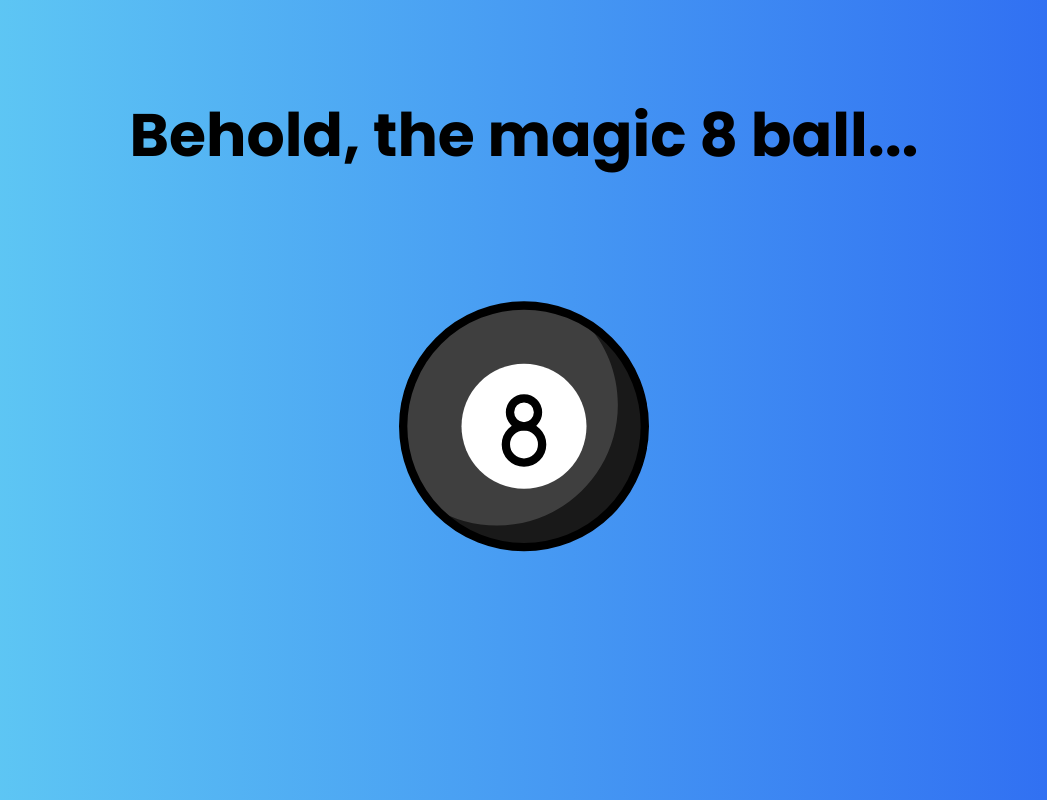
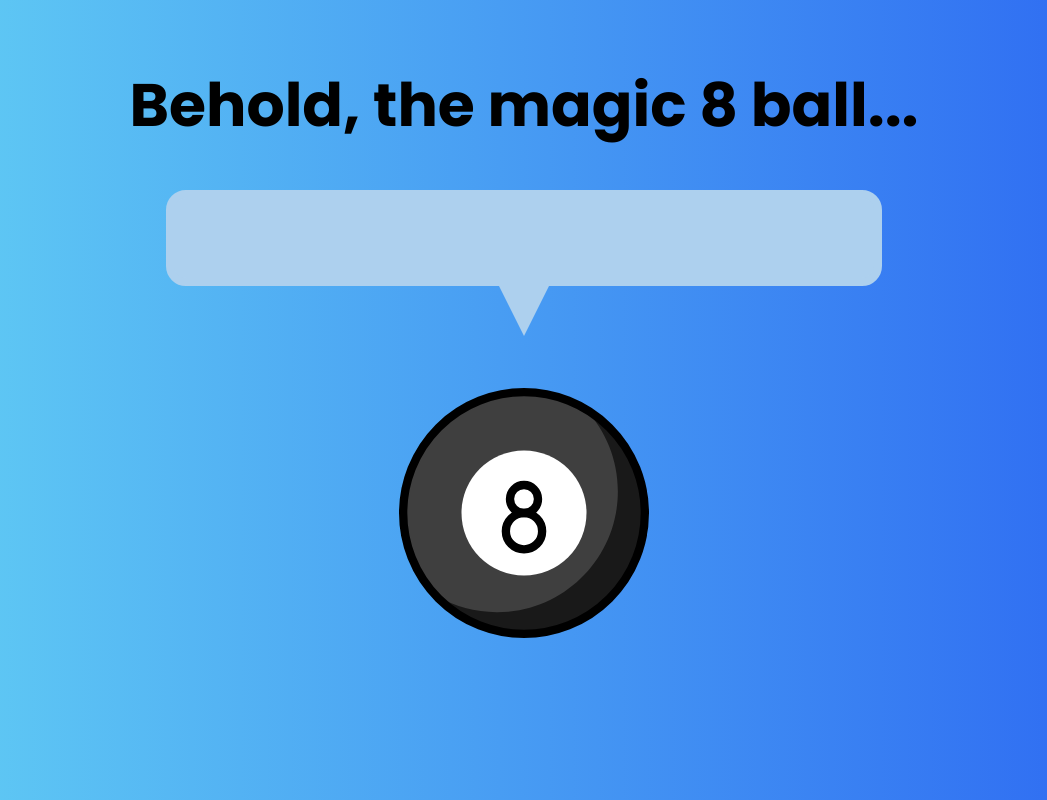
Before and after one commit to jayjay19630/magic-8-ball-app, a React (Vite) app: page / in a window 1280 px wide. Shown: the whole page, without its empty margins (116-1163 px from the left). Built offline with nearby package versions, Linux system fonts and the light colour scheme.

Commit message:
Create speech bubble container for response texts

```diff
--- a/src/App.css
+++ b/src/App.css
@@ -9,6 +9,13 @@
   display: flex;
   flex-direction: column;
   align-items: center;
-  gap: 100px;
-  margin-top: 50px;
+  gap: 40px;
+  margin-top: 20px;
 }
+
+  .ball-container {
+    display: flex;
+    flex-direction: column;
+    align-items: center;
+    gap: 30px;
+  }
--- a/src/App.tsx
+++ b/src/App.tsx
@@ -1,13 +1,17 @@
 import './App.css'
-import EightBallSVG from './components/EightBallSVG';
-import { Heading } from './components/Heading';
+import EightBallSVG from './components/EightBall/EightBallSVG';
+import { Heading } from './components/Heading/Heading';
+import { SpeechBubble } from './components/SpeechBubble/SpeechBubble';
 
 function App() {
 
   return (
     <div className='home'>
       <Heading/>
-      <EightBallSVG />
+      <div className='ball-container'>
+        <SpeechBubble response={''}/>
+        <EightBallSVG />
+      </div>
     </div>
   )
 }
--- a/src/components/EightBallSVG.tsx
+++ b/src/components/EightBall/EightBallSVG.tsx
@@ -2,7 +2,7 @@ import { motion } from "framer-motion"
 
 const EightBallSVG = () => (
   <motion.svg
-    animate={{y: [-50, 0, -50]}}
+    animate={{y: [-40, 0, -40]}}
     transition={{
         times: [0, 1],
         duration: 5,
--- /dev/null
+++ b/src/components/EightBall/eightballsvg.css
@@ -0,0 +1,5 @@
+.triangle {
+    fill: transparent;
+    stroke: black;
+    stroke-width: 8;
+}
--- a/src/components/Heading.tsx
+++ b/src/components/Heading/Heading.tsx
@@ -1,4 +1,4 @@
-import '../styles/heading.css'
+import './heading.css'
 
 export const Heading = () => {
     return (
--- /dev/null
+++ b/src/components/SpeechBubble/SpeechBubble.tsx
@@ -0,0 +1,15 @@
+import './speechbubble.css'
+
+export const SpeechBubble = (props: {response: string}) => {
+    const response = props.response;
+    return (
+        <div className='speech-bubble'>
+            <div className='bubble-text'>
+                {response}
+            </div>
+            <div className='bubble-tail'>
+            </div>
+        </div>
+
+    );
+}
--- /dev/null
+++ b/src/components/SpeechBubble/speechbubble.css
@@ -0,0 +1,23 @@
+.speech-bubble {
+    display: flex;
+    flex-direction: column;
+    align-items: center;
+    }
+
+    .bubble-text {
+        width: 700px;
+        height: 80px;
+        background-color: rgb(173, 208, 238);
+        border: 8px solid rgb(173, 208, 238);
+        border-radius: 20px;
+        color: black;
+        font-size: large;
+    }
+
+    .bubble-tail {
+        width: 0;
+        height: 0;
+        border-left: 25px solid transparent;
+        border-right: 25px solid transparent;
+        border-top: 50px solid rgb(173, 208, 238);
+    }
```
Also changed, not shown: src/assets/8ball.svg (deleted), src/components/Heading/heading.css (renamed from src/styles/heading.css), src/components/SpeechBubble.tsx (deleted). Lines whose indentation alone changed are shown as unchanged.
